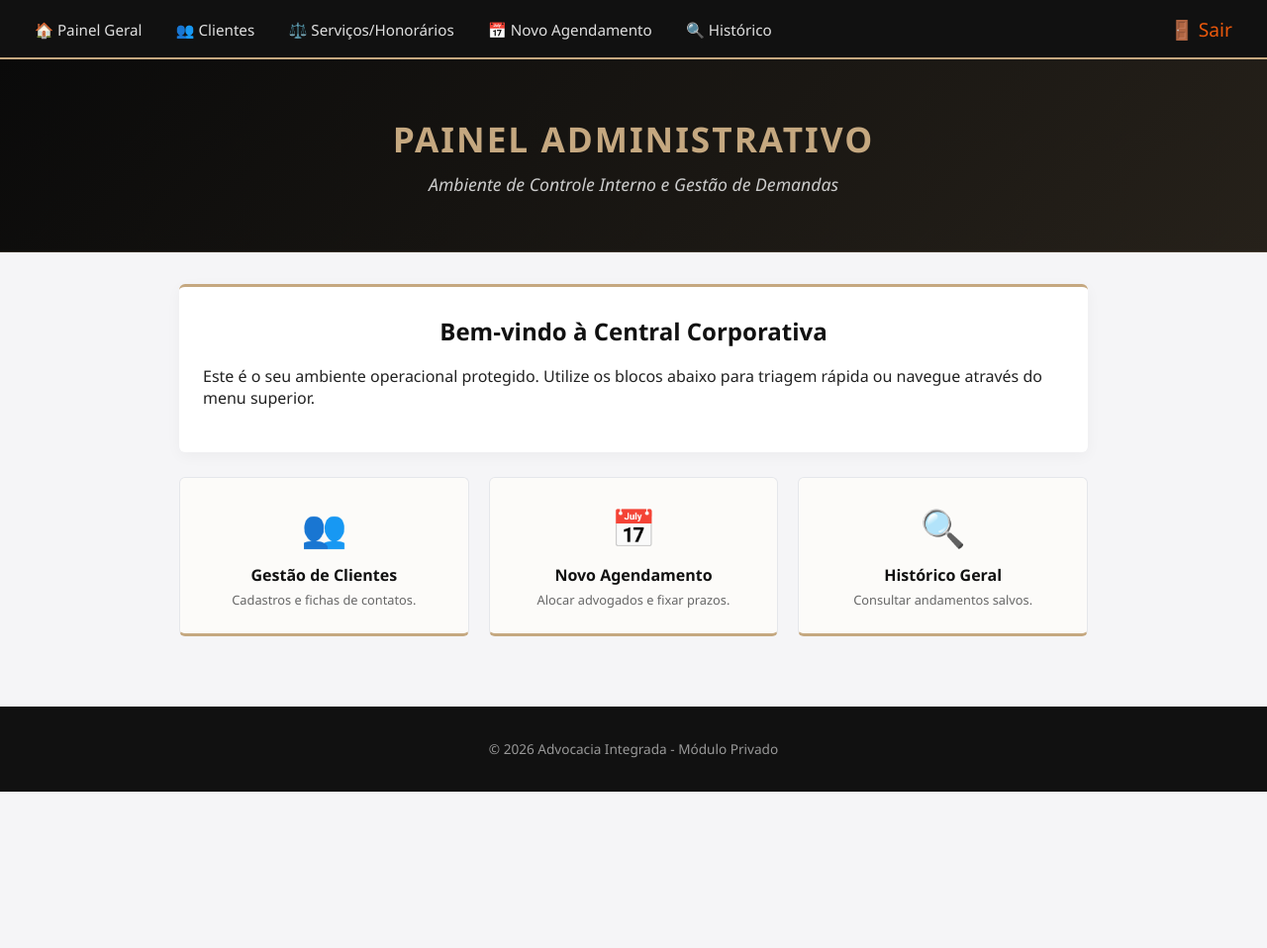
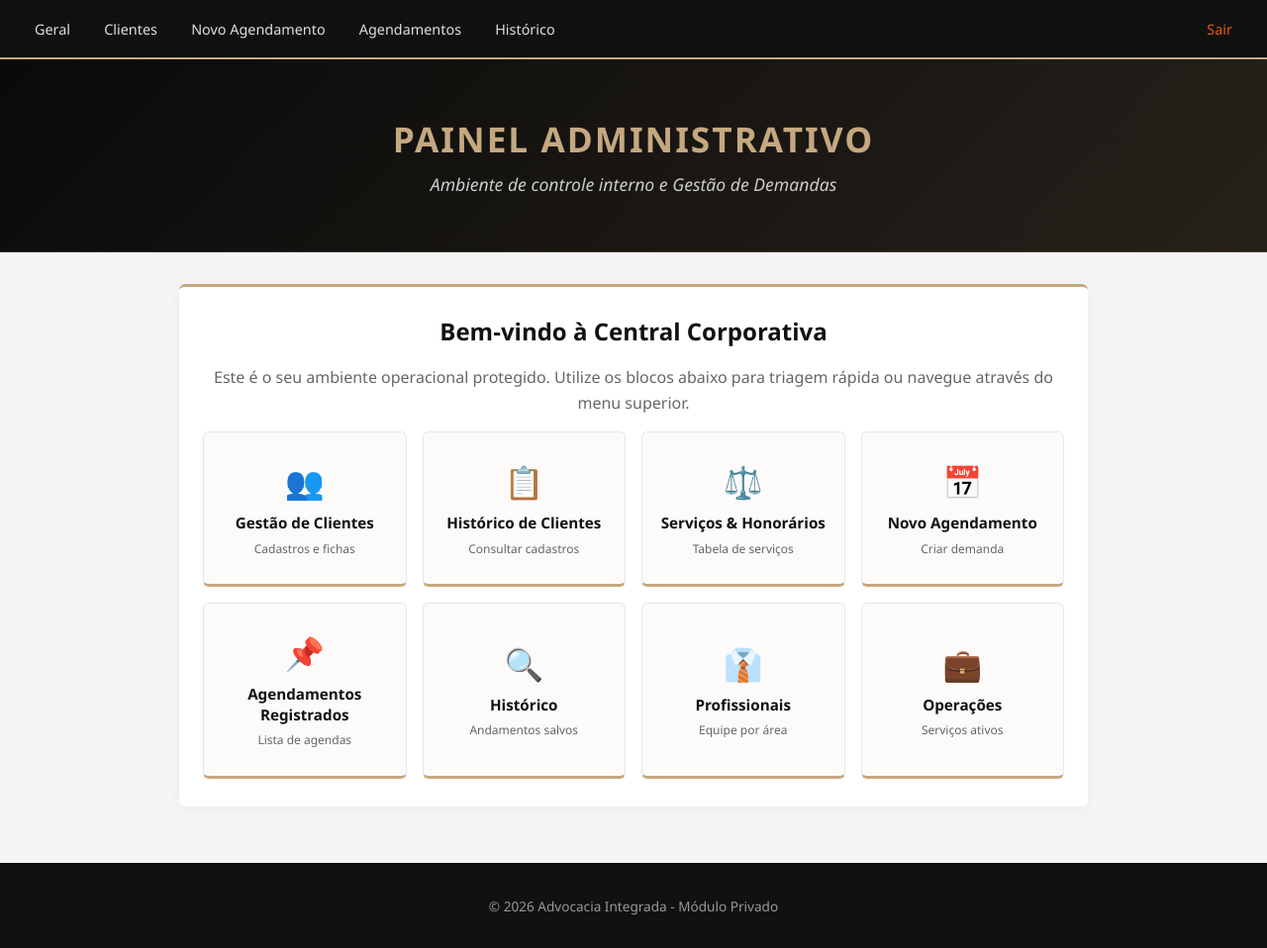
Before and after one commit to wesley-skz/escrit-rio, a website: page painel.html in a window 1280 px wide. Shown: the whole page at 99% size. Before the commit the page ends 800 px from the top, so only its background shows below. Drawn offline with Linux system fonts and the light colour scheme.

Commit message:
Painel administrativo no formato do esboço, padrão do site

```diff
--- a/painel.html
+++ b/painel.html
@@ -2,44 +2,139 @@
 <html lang="pt-br">
 <head>
     <meta charset="UTF-8">
-    <link rel="stylesheet" href="estilo.css">
+    <meta name="viewport" content="width=device-width, initial-scale=1.0">
+    <link rel="stylesheet" href="estilo.css?v=7">
     <title>Advocacia Integrada - Central</title>
     <style>
-        .grid-atalhos { display: grid; grid-template-columns: repeat(auto-fit, minmax(220px, 1fr)); gap: 20px; margin-top: 25px; }
-        .bloco-atalho { background: #fcfbf9; border: 1px solid #E5E7EB; border-radius: 6px; padding: 25px; text-align: center; text-decoration: none; color: var(--text-dark); border-bottom: 3px solid var(--gold-accent); transition: all 0.3s; }
-        .bloco-atalho:hover { transform: translateY(-3px); background: #fff; box-shadow: 0 6px 18px rgba(0,0,0,0.08); }
-        .bloco-atalho span { font-size: 2.3rem; display: block; margin-bottom: 12px; }
-        .bloco-atalho h4 { margin: 0 0 5px 0; color: var(--primary-dark); }
-        .bloco-atalho p { margin: 0; font-size: 0.8rem; color: var(--text-muted); }
+        .grid-atalhos {
+            display: grid;
+            grid-template-columns: 1fr;
+            gap: 16px;
+            margin-top: 8px;
+        }
+        @media (min-width: 520px) {
+            .grid-atalhos {
+                grid-template-columns: repeat(2, 1fr);
+            }
+        }
+        @media (min-width: 800px) {
+            .grid-atalhos {
+                grid-template-columns: repeat(4, 1fr);
+            }
+        }
+        .bloco-atalho {
+            background: #fcfbf9;
+            border: 1px solid #E5E7EB;
+            border-radius: 6px;
+            padding: 28px 16px;
+            text-align: center;
+            text-decoration: none;
+            color: var(--text-dark);
+            border-bottom: 3px solid var(--gold-accent);
+            transition: transform 0.25s ease, box-shadow 0.25s ease;
+            display: flex;
+            flex-direction: column;
+            align-items: center;
+            justify-content: center;
+            min-height: 130px;
+            box-sizing: border-box;
+        }
+        .bloco-atalho:hover {
+            transform: translateY(-3px);
+            background: #fff;
+            box-shadow: 0 6px 18px rgba(0,0,0,0.08);
+        }
+        .bloco-atalho span {
+            font-size: 2rem;
+            display: block;
+            margin-bottom: 10px;
+        }
+        .bloco-atalho h4 {
+            margin: 0;
+            color: var(--primary-dark);
+            font-size: 0.95rem;
+            line-height: 1.35;
+        }
+        .bloco-atalho p {
+            margin: 8px 0 0 0;
+            font-size: 0.75rem;
+            color: var(--text-muted);
+            line-height: 1.3;
+        }
+        .nav-privado a {
+            font-size: 0.9rem;
+        }
     </style>
 </head>
 <body>
-    <nav>
-        <a href="painel.html" style="border-bottom: 2px solid var(--gold-accent);">🏠 Painel Geral</a>
-        <a href="clientes.html">👥 Clientes</a>
-        <a href="servicos.html">⚖️ Serviços/Honorários</a>
-        <a href="agendamentos.html">📅 Novo Agendamento</a>
-        <a href="consulta_agendamentos.html">🔍 Histórico</a>
-        <a href="index.html" class="nav-login" style="color: #ea580c !important;" title="Deslogar">🚪 Sair</a>
+    <nav class="nav-privado">
+        <a href="painel.html" style="border-bottom: 2px solid var(--gold-accent);">Geral</a>
+        <a href="clientes.html">Clientes</a>
+        <a href="agendamentos.html">Novo Agendamento</a>
+        <a href="consulta_agendamentos.html">Agendamentos</a>
+        <a href="consulta_agendamentos.html">Histórico</a>
+        <a href="index.html" class="nav-login" style="color: #ea580c !important;" title="Sair">Sair</a>
     </nav>
 
     <header class="banner">
         <h1>Painel Administrativo</h1>
-        <p>Ambiente de Controle Interno e Gestão de Demandas</p>
+        <p>Ambiente de controle interno e Gestão de Demandas</p>
     </header>
 
     <div class="container">
         <div class="card">
             <h2>Bem-vindo à Central Corporativa</h2>
-            <p>Este é o seu ambiente operacional protegido. Utilize os blocos abaixo para triagem rápida ou navegue através do menu superior.</p>
-        </div>
+            <p style="text-align: center; color: var(--text-muted); line-height: 1.6;">
+                Este é o seu ambiente operacional protegido. Utilize os blocos abaixo para triagem rápida ou navegue através do menu superior.
+            </p>
 
-        <div class="grid-atalhos">
-            <a href="clientes.html" class="bloco-atalho"><span>👥</span><h4>Gestão de Clientes</h4><p>Cadastros e fichas de contatos.</p></a>
-            <a href="agendamentos.html" class="bloco-atalho"><span>📅</span><h4>Novo Agendamento</h4><p>Alocar advogados e fixar prazos.</p></a>
-            <a href="consulta_agendamentos.html" class="bloco-atalho"><span>🔍</span><h4>Histórico Geral</h4><p>Consultar andamentos salvos.</p></a>
+            <div class="grid-atalhos">
+                <a href="clientes.html" class="bloco-atalho">
+                    <span>👥</span>
+                    <h4>Gestão de Clientes</h4>
+                    <p>Cadastros e fichas</p>
+                </a>
+                <a href="clientes.html" class="bloco-atalho">
+                    <span>📋</span>
+                    <h4>Histórico de Clientes</h4>
+                    <p>Consultar cadastros</p>
+                </a>
+                <a href="servicos.html" class="bloco-atalho">
+                    <span>⚖️</span>
+                    <h4>Serviços &amp; Honorários</h4>
+                    <p>Tabela de serviços</p>
+                </a>
+                <a href="agendamentos.html" class="bloco-atalho">
+                    <span>📅</span>
+                    <h4>Novo Agendamento</h4>
+                    <p>Criar demanda</p>
+                </a>
+                <a href="consulta_agendamentos.html" class="bloco-atalho">
+                    <span>📌</span>
+                    <h4>Agendamentos Registrados</h4>
+                    <p>Lista de agendas</p>
+                </a>
+                <a href="consulta_agendamentos.html" class="bloco-atalho">
+                    <span>🔍</span>
+                    <h4>Histórico</h4>
+                    <p>Andamentos salvos</p>
+                </a>
+                <a href="atuacao.html" class="bloco-atalho">
+                    <span>👔</span>
+                    <h4>Profissionais</h4>
+                    <p>Equipe por área</p>
+                </a>
+                <a href="servicos.html" class="bloco-atalho">
+                    <span>💼</span>
+                    <h4>Operações</h4>
+                    <p>Serviços ativos</p>
+                </a>
+            </div>
         </div>
     </div>
-    <footer class="rodape"><p>&copy; 2026 Advocacia Integrada - Módulo Privado</p></footer>
+
+    <footer class="rodape">
+        <p>&copy; 2026 Advocacia Integrada - Módulo Privado</p>
+    </footer>
 </body>
 </html>
```
